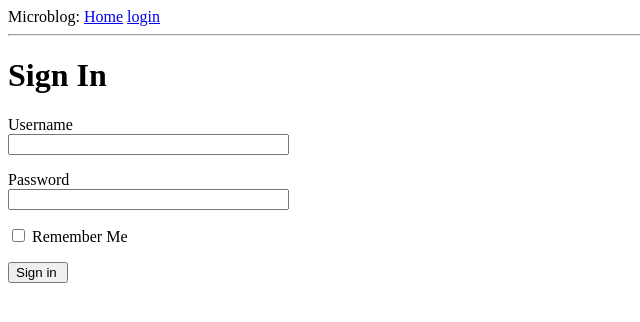
After one commit to LeoShi02/microblog, a Flask app: page /login in a window 1280 px wide. The commit adds this page. Shown: the top 322 px of the page, without its empty margins (0-640 px from the left). Run offline with Flask 2, Linux system fonts and the light colour scheme.

Commit message:
登陆表单完成

```diff
--- a/app/routes.py
+++ b/app/routes.py
@@ -1,5 +1,6 @@
 from flask import render_template
 from app import app
+from app.forms import LoginForm
 
 @app.route('/')
 @app.route('/index')
@@ -17,3 +18,9 @@ def index():
         }
     ]
     return render_template('index.html',title='Home',user=user,posts=posts)
+
+
+@app.route('/login')
+def login():
+    form = LoginForm()
+    return render_template('login.html',title='Sign In',form=form)
--- a/app/templates/base.html
+++ b/app/templates/base.html
@@ -8,7 +8,11 @@
         {% endif %}
     </head>
     <body>
-        <div>Microblog: <a href="/index">Home</a></div>
+        <div>
+            Microblog:
+            <a href="/index">Home</a>
+            <a href="/login">login</a>
+        </div>
         <hr>
         <!--horizontal-->
         {% block content %}{% endblock %}
--- /dev/null
+++ b/app/templates/login.html
@@ -0,0 +1,21 @@
+{% extends "base.html"%}
+
+{% block content %}
+    <h1>Sign In</h1>
+    <form action="" method="post" novalidate>
+        {{ form.hidden_tag() }}
+        <p>
+            {{ form.username.label}} <br>
+            {{ form.username(size=32)}}
+
+        </p>
+        <p>
+            {{ form.password.label }}<br>
+            {{ form.password(size=32)}}
+        </p>
+        <p>{{ form.remember_me() }} {{ form.remember_me.label }}</p>
+        <p>{{ form.submit() }}</p>
+
+    </form>
+
+{% endblock %}
```
